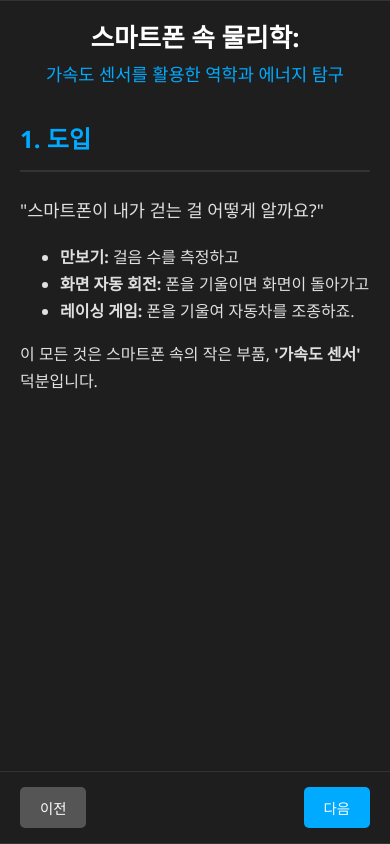
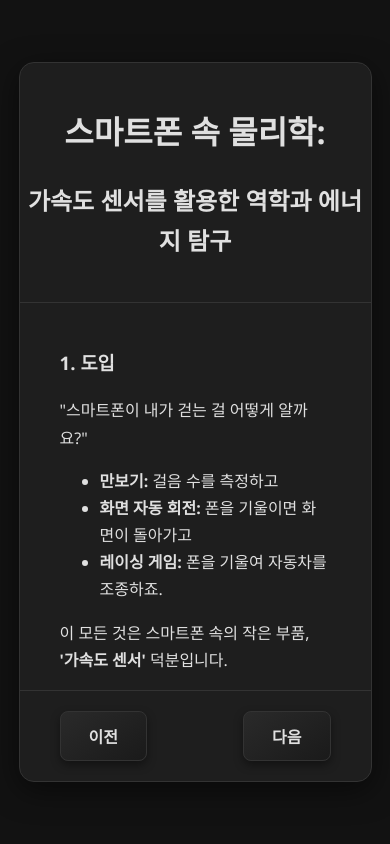
Before and after one commit to LuSoUl144/LuSoUl144.github.io, a website: page index.html in a window 390 px wide. Drawn offline with nearby package versions, Linux system fonts and the light colour scheme.

Commit message:
feat: Add pause/clear controls and improve UI

```diff
--- a/index.html
+++ b/index.html
@@ -54,7 +54,11 @@
                 </div>
 
                 <div id="presenter-controls" style="display: none;">
-                    <button id="startStopButton">실시간 데이터 측정 시작</button>
+                    <div class="btn-group">
+                        <button id="startStopButton" class="btn">측정 시작</button>
+                        <button id="pauseResumeButton" class="btn">일시정지</button>
+                        <button id="clearButton" class="btn">초기화</button>
+                    </div>
                     <p id="permissionStatus">센서 사용 권한을 허용해주세요.</p>
                 </div>
 
--- a/script.js
+++ b/script.js
@@ -10,6 +10,8 @@ document.addEventListener('DOMContentLoaded', () => {
     const presenterBtn = document.getElementById('presenterBtn');
     const audienceBtn = document.getElementById('audienceBtn');
     const startStopButton = document.getElementById('startStopButton');
+    const pauseResumeButton = document.getElementById('pauseResumeButton');
+    const clearButton = document.getElementById('clearButton');
     const permissionStatus = document.getElementById('permissionStatus');
     const audienceStatus = document.getElementById('audienceStatus');
 
@@ -19,24 +21,35 @@ document.addEventListener('DOMContentLoaded', () => {
     let isChartInitialized = false;
     let sensor, motionListener;
     let isRunning = false;
+    let isPaused = false;
     let lastReading = { x: 0, y: 0, z: 0 };
-    let animationFrameId;
     let socket;
     let userRole = null;
 
-    // --- Slides Navigation ---
-    function showSlide(index) {
-        slides.forEach((slide, i) => slide.classList.toggle('active', i === index));
-        prevBtn.disabled = index === 0;
-        nextBtn.disabled = index === slides.length - 1;
-        if (slides[index].id === 'demo') {
+    // --- Slides Navigation (with new animation classes) ---
+    function showSlide(newIndex) {
+        const oldIndex = currentSlide;
+        if (newIndex === oldIndex) return;
+
+        slides[oldIndex].classList.remove('active');
+        slides[oldIndex].classList.add('prev');
+
+        slides[newIndex].classList.remove('prev');
+        slides[newIndex].classList.add('active');
+
+        currentSlide = newIndex;
+
+        prevBtn.disabled = newIndex === 0;
+        nextBtn.disabled = newIndex === slides.length - 1;
+
+        if (slides[newIndex].id === 'demo') {
             initializeChart();
             if (!socket) connectToServer();
         }
     }
-    prevBtn.addEventListener('click', () => { if (currentSlide > 0) showSlide(--currentSlide); });
-    nextBtn.addEventListener('click', () => { if (currentSlide < slides.length - 1) showSlide(++currentSlide); });
-    showSlide(currentSlide);
+    prevBtn.addEventListener('click', () => { if (currentSlide > 0) showSlide(currentSlide - 1); });
+    nextBtn.addEventListener('click', () => { if (currentSlide < slides.length - 1) showSlide(currentSlide + 1); });
+    slides[0].classList.add('active'); // Set initial slide
 
     // --- Chart Logic ---
     function initializeChart() {
@@ -45,9 +58,9 @@ document.addEventListener('DOMContentLoaded', () => {
         chart = new Chart(ctx, {
             type: 'line',
             data: { labels: [], datasets: [
-                { label: 'X', data: [], borderColor: '#ff6384', fill: false, tension: 0.2 }, // Red
-                { label: 'Y', data: [], borderColor: '#4bc0c0', fill: false, tension: 0.2 }, // Green
-                { label: 'Z', data: [], borderColor: '#36a2eb', fill: false, tension: 0.2 }  // Blue
+                { label: 'X', data: [], borderColor: '#ff6384', fill: false, tension: 0.2 },
+                { label: 'Y', data: [], borderColor: '#4bc0c0', fill: false, tension: 0.2 },
+                { label: 'Z', data: [], borderColor: '#36a2eb', fill: false, tension: 0.2 }
             ] },
             options: { responsive: true, maintainAspectRatio: false, /* ... other options ... */ }
         });
@@ -55,12 +68,13 @@ document.addEventListener('DOMContentLoaded', () => {
     }
 
     function updateChart(data) {
-        if (!isChartInitialized) return;
+        if (!isChartInitialized || isPaused) return;
         const time = new Date().toLocaleTimeString();
         chart.data.labels.push(time);
-        chart.data.datasets[0].data.push(data.x);
-        chart.data.datasets[1].data.push(data.y);
-        chart.data.datasets[2].data.push(data.z);
+        chart.data.datasets.forEach((dataset, i) => {
+            const key = dataset.label.toLowerCase();
+            dataset.data.push(data[key]);
+        });
         if (chart.data.labels.length > 50) {
             chart.data.labels.shift();
             chart.data.datasets.forEach(dataset => dataset.data.shift());
@@ -68,20 +82,23 @@ document.addEventListener('DOMContentLoaded', () => {
         chart.update('none');
     }
 
+    function clearChart() {
+        if (!isChartInitialized) return;
+        chart.data.labels = [];
+        chart.data.datasets.forEach(dataset => dataset.data = []);
+        chart.update();
+    }
+
     // --- WebSocket Connection ---
     function connectToServer() {
         socket = io("https://sccs-realtime-server.onrender.com");
-
         socket.on('connect', () => serverStatus.textContent = '서버에 연결되었습니다.');
         socket.on('disconnect', () => serverStatus.textContent = '서버 연결이 끊어졌습니다.');
         socket.on('role_assigned', (role) => {
             userRole = role;
             roleSelection.style.display = 'none';
-            if (role === 'presenter') {
-                presenterControls.style.display = 'block';
-            } else {
-                audienceView.style.display = 'block';
-            }
+            if (role === 'presenter') presenterControls.style.display = 'block';
+            else audienceView.style.display = 'block';
         });
         socket.on('role_assign_failure', (message) => alert(message));
         socket.on('graph_update', (data) => {
@@ -90,6 +107,7 @@ document.addEventListener('DOMContentLoaded', () => {
                 audienceStatus.textContent = '발표자의 데이터를 실시간으로 보고 있습니다.';
             }
         });
+        socket.on('clear_chart', () => clearChart());
     }
 
     presenterBtn.addEventListener('click', () => socket.emit('select_role', 'presenter'));
@@ -98,8 +116,10 @@ document.addEventListener('DOMContentLoaded', () => {
     // --- Sensor Logic (for Presenter) ---
     function sensorLoop() {
         if (!isRunning) return;
-        updateChart(lastReading);
-        socket.emit('sensor_data', lastReading);
+        if (!isPaused) {
+            updateChart(lastReading);
+            socket.emit('sensor_data', lastReading);
+        }
         requestAnimationFrame(sensorLoop);
     }
 
@@ -139,4 +159,14 @@ document.addEventListener('DOMContentLoaded', () => {
         if (isRunning) stopSensor();
         else startSensor();
     });
+
+    pauseResumeButton.addEventListener('click', () => {
+        isPaused = !isPaused;
+        pauseResumeButton.textContent = isPaused ? '재개' : '일시정지';
+    });
+
+    clearButton.addEventListener('click', () => {
+        clearChart();
+        socket.emit('clear_chart');
+    });
 });
--- a/style.css
+++ b/style.css
@@ -9,7 +9,6 @@ body {
     background-color: #121212;
     color: #e0e0e0;
     display: flex;
-    flex-direction: column;
     justify-content: center;
     align-items: center;
     height: 100vh;
@@ -25,126 +24,91 @@ body {
     background: #1e1e1e;
     border: 1px solid #333;
     border-radius: 15px;
-    box-shadow: 0 8px 25px rgba(0,0,0,0.4);
+    box-shadow: 0 8px 30px rgba(0,0,0,0.5);
     overflow: hidden;
 }
 
 header {
     text-align: center;
     padding: 20px 0;
-    flex-shrink: 0; /* 헤더 크기 고정 */
-}
-
-header h1 {
-    margin: 0;
-    font-size: 2.2rem;
-    color: #fff;
-}
-
-header h2 {
-    margin: 0;
-    font-size: 1.3rem;
-    font-weight: 300;
-    color: #00aaff;
+    border-bottom: 1px solid #333;
 }
 
 main {
     flex-grow: 1;
     position: relative;
-    overflow: hidden; /* 내부 섹션이 넘치지 않도록 */
 }
 
 main section {
     position: absolute;
     width: 100%;
     height: 100%;
-    padding: 20px 40px;
+    padding: 25px 40px;
     box-sizing: border-box;
+    overflow-y: auto;
+    transition: transform 0.5s ease-in-out, opacity 0.5s ease-in-out;
+    transform: translateX(100%);
     opacity: 0;
-    visibility: hidden;
-    /* transition: opacity 0.5s ease-in-out; */
-    overflow-y: auto; /* 핵심: 내용이 길면 섹션 안에서만 스크롤 */
-    justify-content: flex-start; /* 스크롤을 위해 상단 정렬 */
 }
 
 main section.active {
+    transform: translateX(0);
     opacity: 1;
-    visibility: visible;
 }
 
-section h3 {
-    color: #00aaff;
-    border-bottom: 2px solid #333;
-    padding-bottom: 10px;
-    margin-top: 0;
-    font-size: 1.8rem;
+main section.prev {
+    transform: translateX(-100%);
+    opacity: 0;
 }
 
 .navigation-buttons {
-    flex-shrink: 0; /* 버튼 영역 크기 고정 */
     display: flex;
     justify-content: space-between;
     padding: 20px 40px;
     border-top: 1px solid #333;
 }
 
-.nav-btn {
-    background-color: #00aaff;
-    color: white;
-    border: none;
-    padding: 12px 25px;
-    border-radius: 5px;
+.btn, .nav-btn, .role-btn {
+    background: linear-gradient(145deg, #2a2a2a, #1a1a1a);
+    color: #e0e0e0;
+    border: 1px solid #333;
+    padding: 12px 28px;
+    border-radius: 8px;
     cursor: pointer;
     font-size: 1rem;
-    transition: background-color 0.3s;
+    font-weight: 600;
+    box-shadow: 0 4px 10px rgba(0,0,0,0.4);
+    transition: all 0.3s ease;
 }
 
-.nav-btn:hover { background-color: #0088cc; }
-.nav-btn:disabled { background-color: #555; cursor: not-allowed; }
+.btn:hover, .nav-btn:hover, .role-btn:hover {
+    background: linear-gradient(145deg, #00aaff, #0077cc);
+    box-shadow: 0 6px 15px rgba(0, 170, 255, 0.3);
+    transform: translateY(-2px);
+}
+
+.btn:disabled, .nav-btn:disabled {
+    background: #2c2c2c;
+    color: #555;
+    cursor: not-allowed;
+    box-shadow: none;
+    transform: none;
+}
+
+#role-selection, #presenter-controls, #audience-view {
+    text-align: center;
+    margin-bottom: 20px;
+}
+
+#presenter-controls .btn-group {
+    display: flex;
+    justify-content: center;
+    gap: 15px;
+    margin-top: 15px;
+}
 
 .chart-container {
     position: relative;
-    min-height: 300px; /* 최소 높이 지정 */
+    min-height: 300px;
     width: 100%;
-    margin-top: 15px;
-    display: flex; /* 추가 */
-    justify-content: center; /* 추가 */
-    align-items: center; /* 추가 */
 }
-
-/* --- 반응형 디자인 (스마트폰용) --- */
-@media (max-width: 768px) {
-    body {
-        height: 100vh; /* 뷰포트 높이 전체 사용 */
-    }
-    .container {
-        width: 100%;
-        height: 100%;
-        border-radius: 0;
-    }
-    header {
-        padding: 15px 10px;
-    }
-    header h1 {
-        font-size: 1.6rem;
-    }
-    header h2 {
-        font-size: 1.1rem;
-    }
-    main section {
-        padding: 15px 20px;
-    }
-    section h3 {
-        font-size: 1.5rem;
-    }
-    .question {
-        font-size: 1.1rem;
-    }
-    .navigation-buttons {
-        padding: 15px 20px;
-    }
-    .nav-btn {
-        padding: 10px 20px;
-        font-size: 0.9rem;
-    }
-}
```
Also changed, not shown: server.js (+7 -0 lines).
